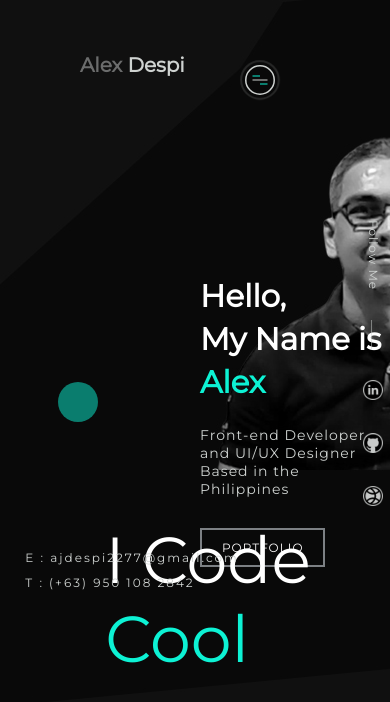
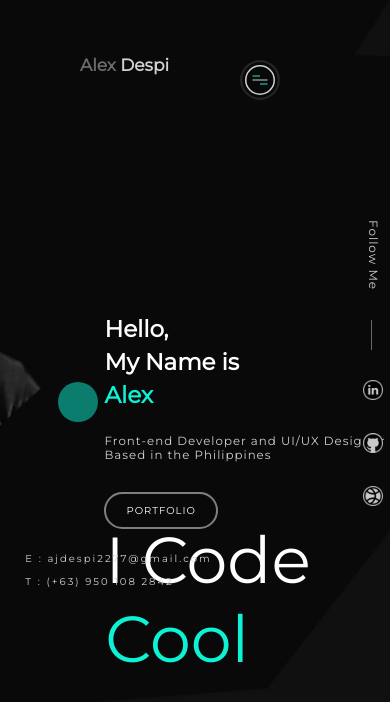
Before and after one commit to Ajdespi/portfolio, a plain HTML site: page index.html in a window 390 px wide. Drawn offline with nearby package versions, Linux system fonts and the light colour scheme.

Commit message:
media queries added

```diff
--- a/styles/_section.scss
+++ b/styles/_section.scss
@@ -313,7 +313,7 @@
   border: 2px solid rgba(240, 248, 255, 0.5);
   font-size: 1.2rem;
   text-transform: uppercase;
-  // border-radius: 5px;
+  border-radius: 50px;
   letter-spacing: 0.1rem;
   margin-top: 30px;
   transition: 0.3s ease;
@@ -466,38 +466,69 @@
       }
     }
   }
+}
 
-  // #header .active .nav-list ul {
-  //   list-style: none;
-  //   position: initial;
-  //   background-color: transparent;
-  //   width: fit-content;
-  //   height: auto;
-  //   // left: 100%;
-  //   top: 0;
-  //   display: block;
-  //   // flex-direction: column;
-  //   // justify-content: center;
-  //   align-items: center;
-  //   z-index: 1;
-  //   overflow-x: hidden;
-  //   transition: 0.8s ease left;
+@media (max-width: 800px) {
+  #header .brand h1 {
+    font-size: 1.7rem;
+  }
 
-  //   & li {
-  //     display: inline-block;
-  //     padding: 20px;
+  .container {
+    margin-left: 100px;
+  }
 
-  //     & a {
-  //       font-size: 1.2rem;
-  //       letter-spacing: .3rem;
-  //       border-bottom: 1px solid rgba(61, 61, 61, 0.6);
-  //       border-bottom-right-radius: 15px;
-  //       padding: 10px 0;
-  //       padding-bottom: 10px;
+  #hero h1 {
+    font-size: 2.3rem;
+  }
 
-  //     }
-  //   }
-  // }
+  #hero p {
+    font-size: 1.18rem;
+  }
+
+  #hero .cta {
+    font-size: 1rem;
+    border-radius: 50px;
+  }
+
+  .contact {
+    top: 570px;
+    left: 6.5%;
+
+    & a {
+      font-size: 1rem;
+    }
+
+    & p {
+      padding-top: 10px;
+      font-size: 1rem;
+    }
+  }
+
+  .social_media p:nth-child(1) {
+    font-size: 3rem;
+
+    // & p:nth-child(2) {
+    //   margin-left: 6px;
+    // }
+
+    // & p {
+    //   margin-bottom: 30px;
+    //   margin-left: 3px;
+    // }
+
+    // & ul {
+    //   writing-mode: vertical;
+
+    //   & li {
+    //     list-style: none;
+    //     margin-bottom: 30px;
+
+    //     & a {
+    //       text-decoration: none;
+    //     }
+    //   }
+    // }
+  }
 }
 
 // end of media queries
--- a/styles/style.scss
+++ b/styles/style.scss
@@ -19,6 +19,8 @@ html {
 
 body {
   background-image: url('/image/pix5.jpg');
+  background-size: cover;
+  background-position: top center;
 }
 
 a {
@@ -27,8 +29,8 @@ a {
 
 #container {
   // background-image: url("/image/pix5.jpg");
-  background-size: cover;
-  background-position: top center;
+  // background-size: cover;
+  // background-position: top center;
   min-height: 100vh;
   width: 100%;
   display: flex;
```
Also changed, not shown: styles/style.css, 1 other file.
